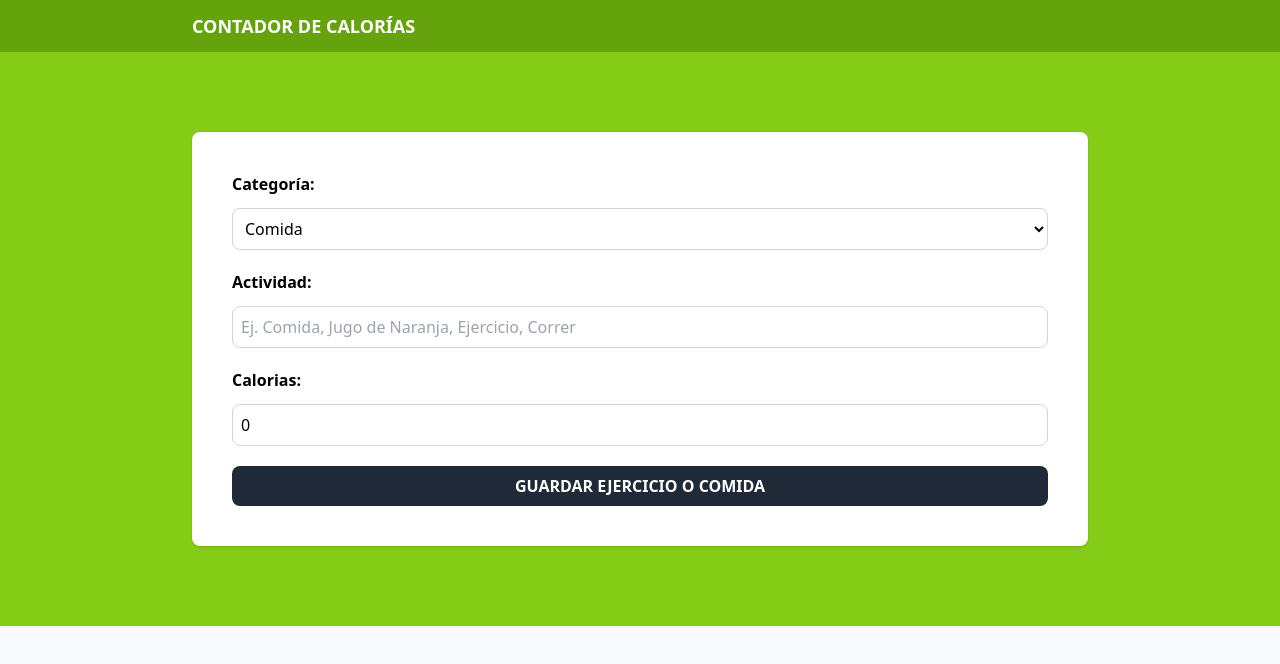
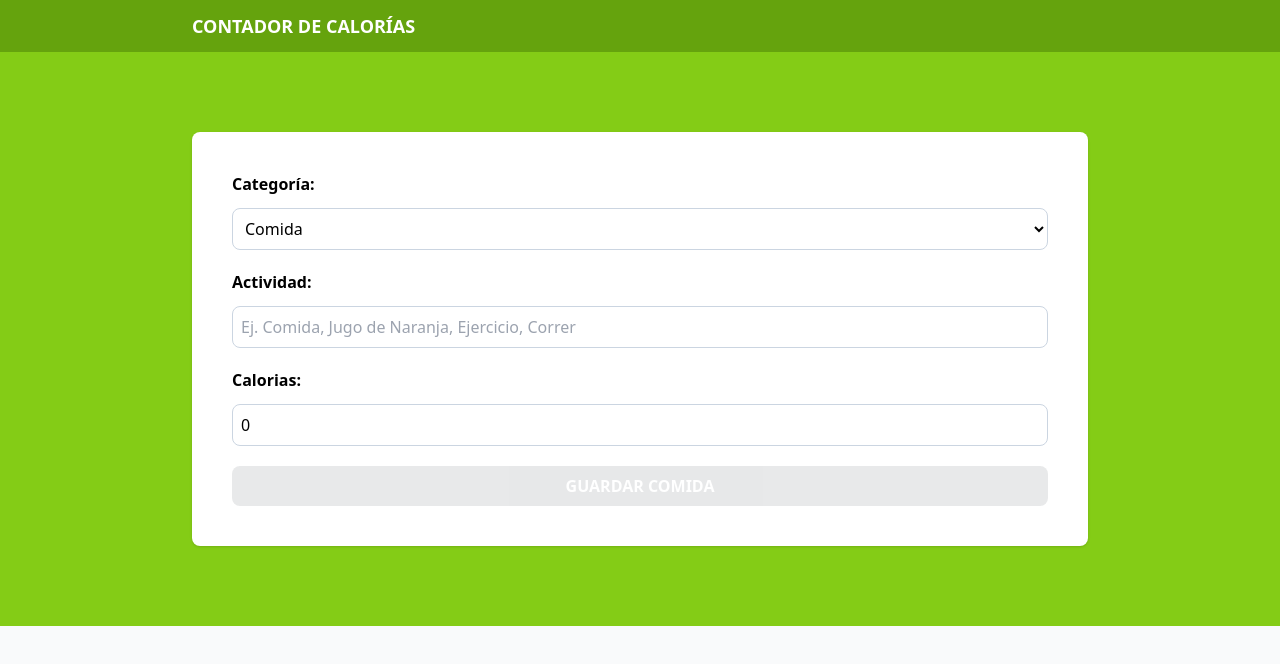
Before and after one commit to leonar2zb/calorie-tracker, a React (Vite) app: page / in a window 1280 px wide. Shown: the top 664 px of the page. Built offline with nearby package versions, Linux system fonts and the light colour scheme.

Commit message:
Cambiando texto del botón submit segun categoría

```diff
--- a/src/components/Form.tsx
+++ b/src/components/Form.tsx
@@ -15,6 +15,11 @@ export default function Form() {
             ...activity,
             [e.target.id]: isNumberField ? +e.target.value : e.target.value
         })
+    }
+
+    const isValidActivity = () => {
+        const { name, calories } = activity
+        return name.trim() !== '' && calories > 0
     }
 
     return (<form className="space-y-5 bg-white shadow p-10 rounded-lg">
@@ -42,8 +47,9 @@ export default function Form() {
         </div>
 
         <input type="submit"
-            className="bg-gray-800 hover:bg-gray-900 cursor-pointer p-2 w-full font-bold uppercase text-white rounded-lg"
-            value="Guardar ejercicio o comida"
+            className="bg-gray-800 hover:bg-gray-900 cursor-pointer p-2 w-full font-bold uppercase text-white rounded-lg disabled:opacity-10 disabled:cursor-not-allowed"
+            value={activity.category === 1 ? 'Guardar Comida' : 'Guardar ejercicio'}
+            disabled={!isValidActivity()}
         />
 
     </form>)
```
